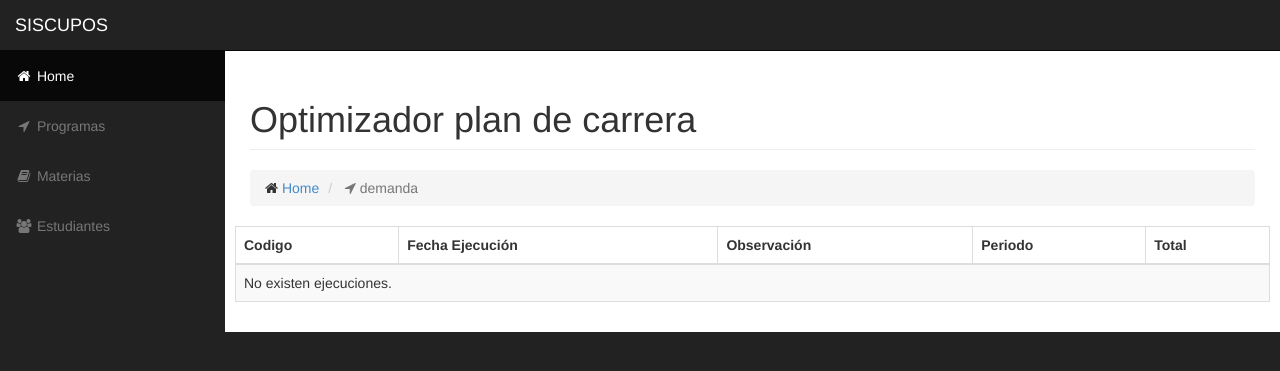
After one commit to johnrsierra/agileworksmiso1402, a Django app: page /siscupos/programas/optimizador/ in a window 1280 px wide. The commit adds this page. Shown: the top 371 px of the page. Run offline with Django 3.2, Linux system fonts and the light colour scheme; data that the repository does not hold is empty; some libraries are stand-ins or nearby versions.

Commit message:
creacion paginas preasignacion y asignacion sugerida

```diff
--- a/siscupos/templates/programas/demanda.html
+++ b/siscupos/templates/programas/demanda.html
@@ -33,7 +33,7 @@ Demanda de asignaturas
                         <td>{{asignatura.codigo}}</td>
                         <td>{{asignatura.nombres}}</td>
                         <td>{{asignatura.creditos}}</td>
-                        <td>{{asignatura.demanda}} - {{asignatura.asignaturaxprograma}}</td>
+                        <td>{{asignatura.demanda}}</td>
                     </tr>
                     {% endfor %}
                 {% else %}
--- /dev/null
+++ b/siscupos/templates/programas/optimizador.html
@@ -0,0 +1,53 @@
+{% extends "index.html" %}
+
+{% block title %}Siscupos - Optimizador Plan carrera{% endblock %}
+
+{% block page-header%}
+Optimizador plan de carrera
+{% endblock %}
+
+{% block breadcrumb %}
+<li class="active">
+    <i class="fa fa-location-arrow"></i> demanda
+</li>
+{% endblock %}
+
+{% block content %}
+<div class="row">
+    <div class="col-lg">
+        <div class="table-responsive">
+            <table class="table table-bordered table-hover table-striped">
+                <thead>
+                <tr>
+                    <th>Codigo</th>
+                    <th>Fecha Ejecución</th>
+                    <th>Observación</th>
+                    <th>Periodo</th>
+                    <th>Total</th>
+
+                </tr>
+                </thead>
+                <tbody>
+                {% if lista_ejecuciones %}
+                {% for ejecucion in lista_ejecuciones %}
+                <tr>
+                    <td>{{ejecucion.codigo}}</td>
+                    <td>{{ejecucion.fechaCorrida}}</td>
+                    <td>{{ejecucion.observacion}}</td>
+                    <td>{{ejecucion.periodo}}</td>
+                    <td>{{ejecucion.resultado}}</td>
+                </tr>
+                {% endfor %}
+                {% else %}
+                <tr>
+                    <td colspan="6">No existen ejecuciones.</td>
+                </tr>
+                {% endif %}
+                </tbody>
+            </table>
+        </div>
+    </div>
+</div>
+<!-- /.row -->
+
+{% endblock %}
--- a/siscupos/urls.py
+++ b/siscupos/urls.py
@@ -7,6 +7,8 @@ urlpatterns = patterns('',
     url(r'^admin/', include(admin.site.urls)),
     url(r'^programas/$',views.programas, name='programas'),
     url(r'^programas/demanda/$',views.demandaCupos, name='demanda'),
+    url(r'^programas/optimizador/$',views.ejecuciones, name='optimizador'),
+    url(r'^programas/optimizador/(?P<preasig_id>\w+)/resultados/$',views.resultado,name='resultado'),
     url(r'^materias/$',views.materias, name='materias'),
     url(r'^estudiantes/$',views.estudiantes, name='estudiantes'),
 )
--- a/siscupos/views.py
+++ b/siscupos/views.py
@@ -34,3 +34,17 @@ def demandaCupos(request):
     lista_demanda = Asignatura.demanda_cupos()
     context = {'lista_demanda':lista_demanda}
     return render(request,'programas/demanda.html',context)
+
+def ejecuciones(request):
+    lista_ejecuciones = PreAsignacionCurso.objects.all()
+    context = {'lista_ejecuciones':lista_ejecuciones}
+    return render(request,'programas/optimizador.html',context)
+
+def resultado(request,preasig_id):
+    if preasig_id is not None:
+        preAsignacionCurso = PreAsignacionCurso.objects.get(pk=preasig_id)
+        lista_resultado = preAsignacionCurso.asignaturasugerida_set.all()
+        contexto = {'edit':False,'preProg':preAsignacionCurso,'lista_resultado':lista_resultado}
+        return render(request,'programas/resultado_ejecucion.html',contexto)
+    else:
+        return render(request,'contactos/resultado_ejecucion.html',{})
```
Also changed, not shown: siscupos/templates/programas/resultado_ejecucion.html (added, +53 -0 lines), 4 other files.
